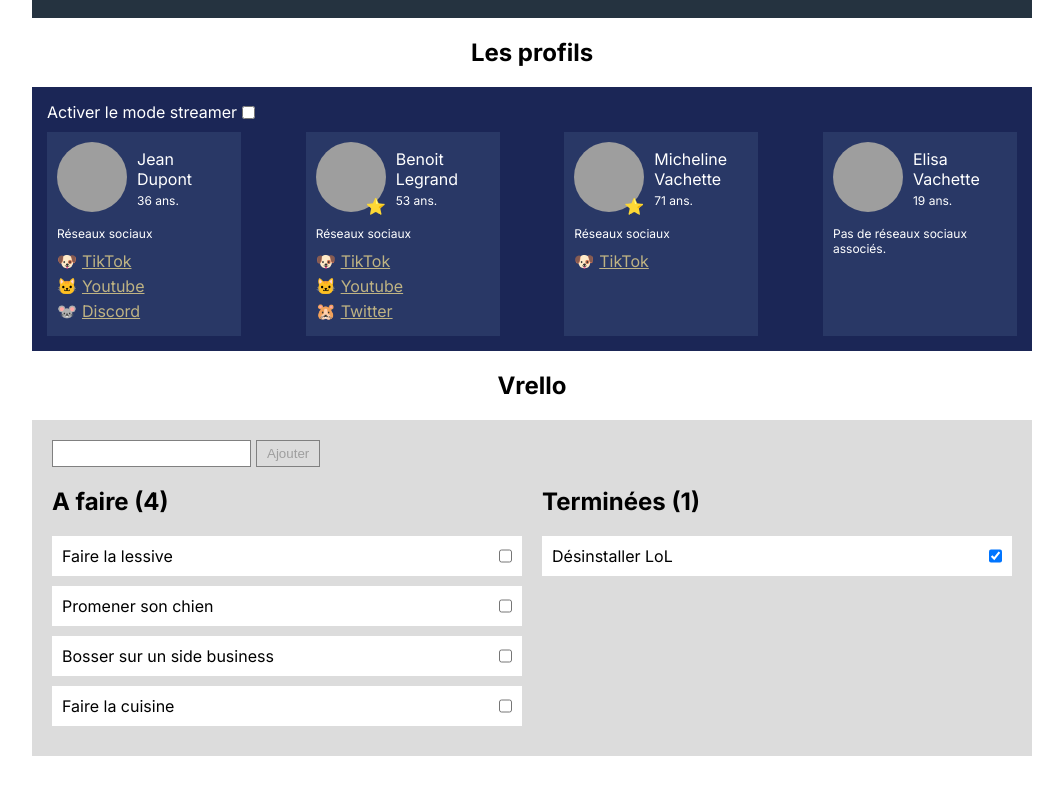
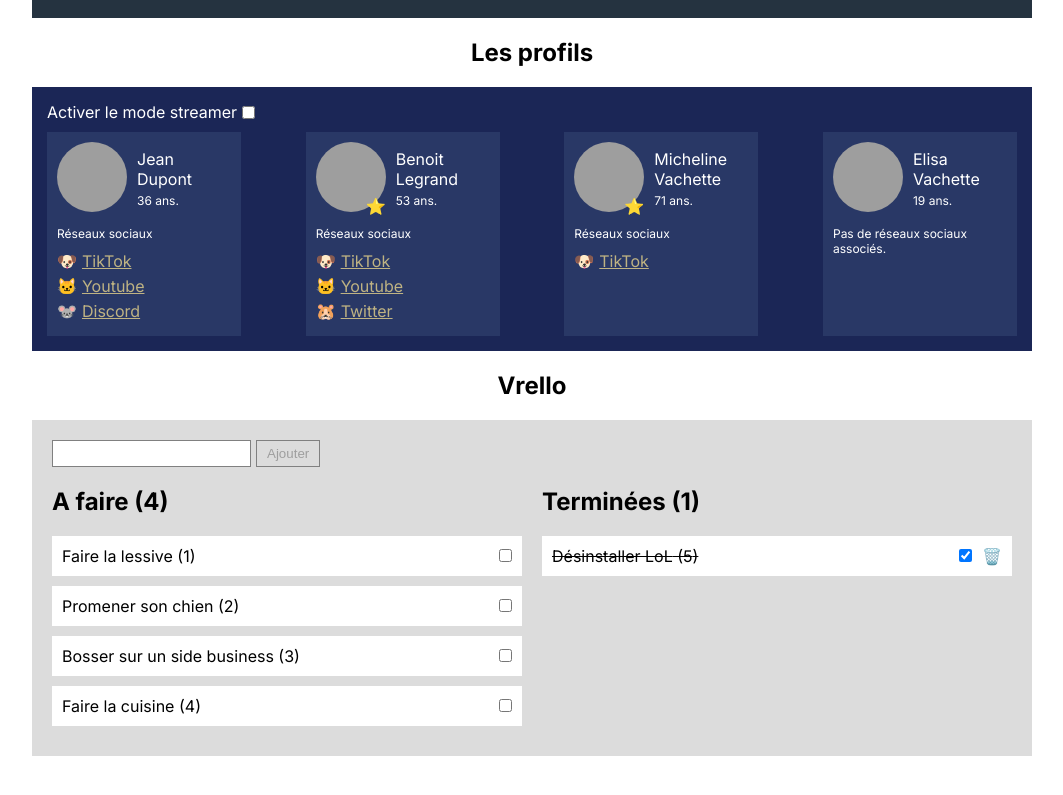
Before and after one commit to cda-chty/react, a React (Vite) app in the folder 03-tp/: page / in a window 1280 px wide. Shown: the part 363-1158 px from the top of the page, without its empty margins (108-1171 px from the left). Built offline with nearby package versions, Linux system fonts and the light colour scheme; grey boxes are pictures that could not be loaded.

Commit message:
Improve exo

```diff
--- a/03-tp/src/index.css
+++ b/03-tp/src/index.css
@@ -186,3 +186,12 @@ body {
   padding: 10px;
   justify-content: space-between;
 }
+
+.vrello .task .done {
+  text-decoration: line-through;
+}
+
+.vrello .task .delete {
+  cursor: pointer;
+  margin-left: 10px;
+}
--- /dev/null
+++ b/03-tp/src/vrello/Column.jsx
@@ -0,0 +1,27 @@
+import { useState } from 'react';
+
+function Column({ title, tasks, onCheck, onUpdate, onDelete }) {
+    const [editing, setEditing] = useState(null);
+
+    return (
+        <div className="column">
+            <h2>{title} ({tasks.length})</h2>
+            <div>
+                {tasks.map((task, index) =>
+                    <div className="task flex" key={index} onDoubleClick={() => onUpdate && setEditing(task)}>
+                        {(!editing || editing.id !== task.id) && <span className={task.done ? 'done' : ''}>{task.name} ({task.id})</span>}
+                        {editing && editing.id === task.id &&
+                            <input type="text" value={editing.name} onChange={(e) => setEditing({ ...editing, name: e.target.value })} />
+                        }
+                        <div>
+                            <input type="checkbox" checked={task.done} onChange={() => onCheck(task.id)} />
+                            {onDelete && <span className="delete" onClick={() => onDelete(task.id)}>🗑️</span>}
+                        </div>
+                    </div>
+                )}
+            </div>
+        </div>
+    );
+}
+
+export default Column;
--- a/03-tp/src/vrello/Vrello.jsx
+++ b/03-tp/src/vrello/Vrello.jsx
@@ -1,26 +1,32 @@
 import { useState } from 'react';
+import Column from './Column';
 
 function Vrello() {
     const [tasks, setTasks] = useState([
-        { name: 'Faire la lessive', done: false },
-        { name: 'Promener son chien', done: false },
-        { name: 'Bosser sur un side business', done: false },
-        { name: 'Faire la cuisine', done: false },
-        { name: 'Désinstaller LoL', done: true },
+        { id: 1, name: 'Faire la lessive', done: false },
+        { id: 2, name: 'Promener son chien', done: false },
+        { id: 3, name: 'Bosser sur un side business', done: false },
+        { id: 4, name: 'Faire la cuisine', done: false },
+        { id: 5, name: 'Désinstaller LoL', done: true },
     ]);
-    const [newTask, setNewTask] = useState({ name: '', done: false });
+    const [newTask, setNewTask] = useState({ id: null, name: '', done: false });
 
     const addTask = (e) => {
         e.preventDefault();
 
+        newTask.id = tasks.length ? tasks[tasks.length - 1].id + 1 : 1; // Calcul de l'id avec le dernier ou 1 si aucun
         setTasks([ ...tasks, newTask ]);
         setNewTask({ ...newTask, name: '' });
     }
 
-    const toggleTask = (name) => {
-        let task = tasks.find(task => task.name === name);
+    const toggleTask = (id) => {
+        let task = tasks.find(task => task.id === id);
         task.done = !task.done;
         setTasks([ ...tasks ]);
+    }
+
+    const deleteTask = (id) => {
+        setTasks(tasks.filter(task => task.id !== id));
     }
 
     return (
@@ -30,28 +36,10 @@ function Vrello() {
                 <button onClick={(e) => addTask(e)} disabled={!newTask.name}>Ajouter</button>
             </form>
             <div className="flex">
-                <div className="column">
-                    <h2>A faire ({tasks.filter(task => !task.done).length})</h2>
-                    <div>
-                        {tasks.filter(task => !task.done).map((task, index) =>
-                            <div className="task flex" key={index}>
-                                <span>{task.name}</span>
-                                <input type="checkbox" checked={task.done} onChange={() => toggleTask(task.name)} />
-                            </div>
-                        )}
-                    </div>
-                </div>
-                <div className="column">
-                    <h2>Terminées ({tasks.filter(task => task.done).length})</h2>
-                    <div>
-                        {tasks.filter(task => task.done).map((task, index) =>
-                            <div className="task flex" key={index}>
-                                <span>{task.name}</span>
-                                <input type="checkbox" checked={task.done} onChange={() => toggleTask(task.name)} />
-                            </div>
-                        )}
-                    </div>
-                </div>
+                <Column title="A faire" tasks={tasks.filter(task => !task.done)} onCheck={(event) => toggleTask(event)}
+                    onUpdate={(event) => updateTask(event)} />
+                <Column title="Terminées" tasks={tasks.filter(task => task.done)} onCheck={(event) => toggleTask(event)}
+                    onDelete={(event) => deleteTask(event)} />
             </div>
         </div>
     );
```
